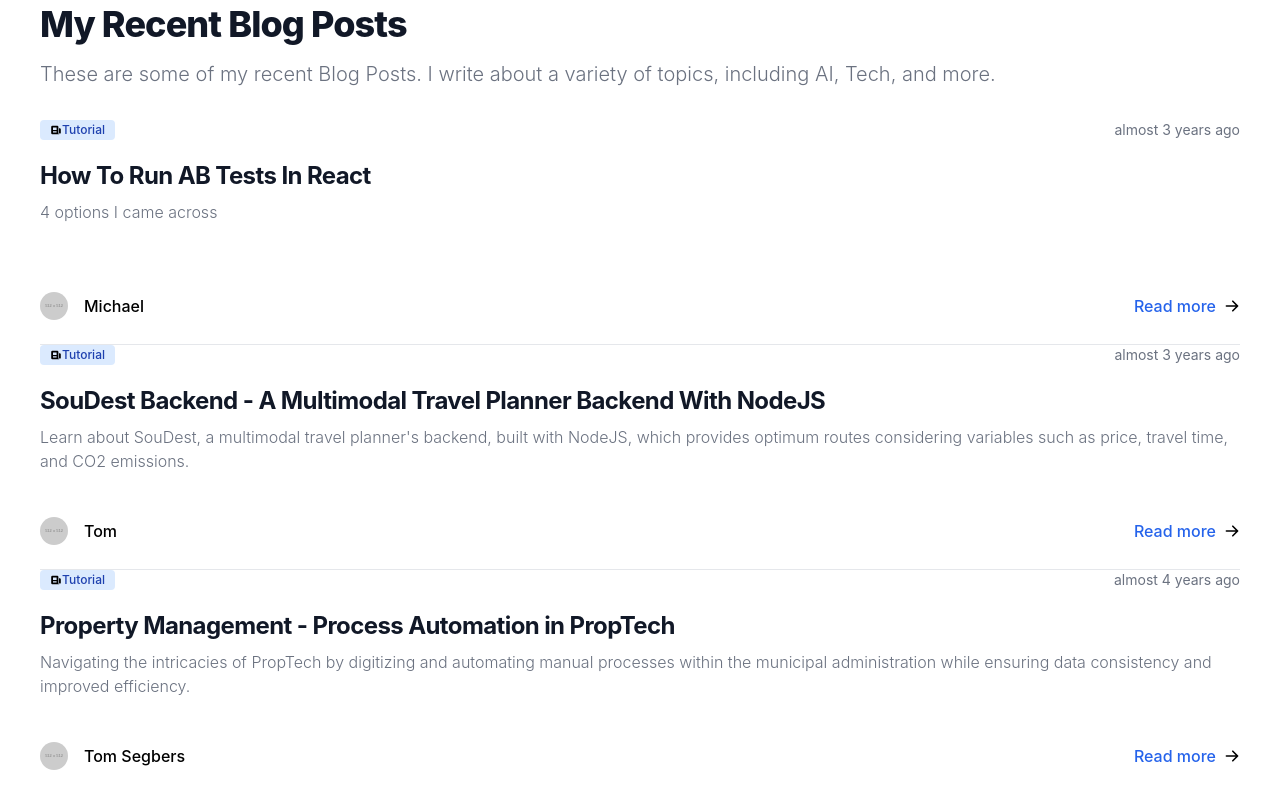
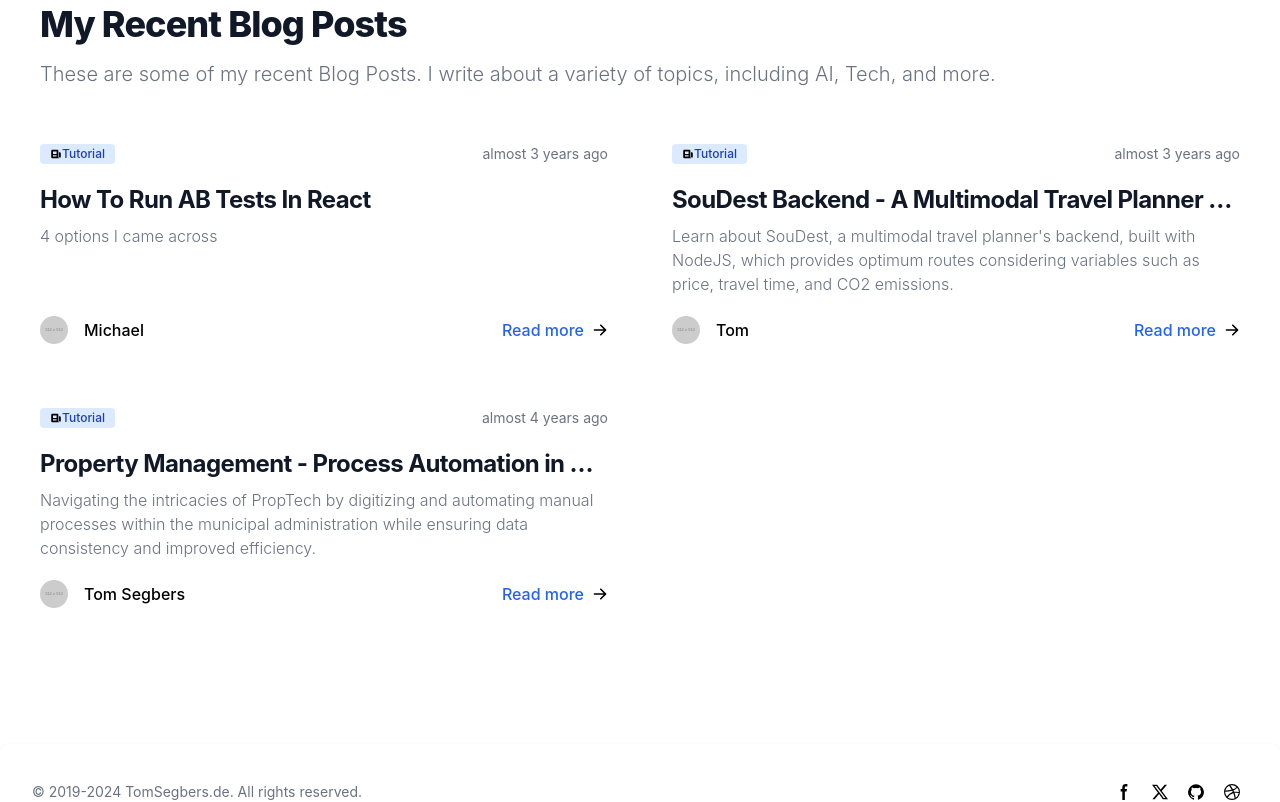
Before and after one commit to TomSeestern/TomSeestern.github.io, a Next.js app: page / in a window 1280 px wide. Shown: the part 1080-1882 px from the top of the page. Built offline with nearby package versions, Linux system fonts and the light colour scheme.

Commit message:
feat: Make Article showcase on landingpage two collums on desktop

```diff
--- a/app/page.tsx
+++ b/app/page.tsx
@@ -1,10 +1,10 @@
+import matter from "gray-matter"
 import { Metadata } from "next"
 import React from "react"
+import fs from "fs"
 import path from "path"
-import fs from "fs"
-import matter from "gray-matter"
+import ArticleComponent from "../components/ArticleTeaser/ArticleTeaser"
 import ProjectTeaser from "../components/ProjectTeaser/ProjectTeaser"
-import ArticleComponent from "../components/ArticleTeaser/ArticleTeaser"
 
 export const metadata: Metadata = {
   title: "Next.js Enterprise Boilerplate",
@@ -156,7 +156,7 @@ export default function Web() {
               These are some of my recent Blog Posts. I write about a variety of topics, including AI, Tech, and more.
             </p>
           </div>
-          <div className="my-8 divide-y divide-gray-200 dark:divide-gray-700">
+          <div className="my-8 md:grid md:grid-cols-2 md:gap-16 md:gap-y-4">
             {articles.slice(0, 3).map((article, index) => (
               <ArticleComponent
                 key={article.id}
--- a/components/ArticleTeaser/ArticleTeaser.tsx
+++ b/components/ArticleTeaser/ArticleTeaser.tsx
@@ -1,8 +1,8 @@
+import { formatDistanceToNow } from "date-fns"
+import Image from "next/image"
+import Link from "next/link"
+import PropTypes from "prop-types"
 import React from "react"
-import Image from "next/image"
-import { formatDistanceToNow } from "date-fns"
-import PropTypes from "prop-types"
-import Link from "next/link"
 
 export interface ArticleProps {
   /**
@@ -54,7 +54,7 @@ const ArticleComponent: React.FC<ArticleProps> = ({
   fullArticleLink,
 }) => {
   return (
-    <article className="pb-6">
+    <article className="py-6">
       <div className="mb-5 flex items-center justify-between text-gray-500">
         <span className="inline-flex items-center rounded bg-primary-100 px-2.5 py-0.5 text-xs font-medium text-primary-800 dark:bg-primary-200 dark:text-primary-800">
           <Image className={"h-3 w-3"} src={"/icon/article.svg"} alt={"Article Icon"} width={32} height={32} />
```
